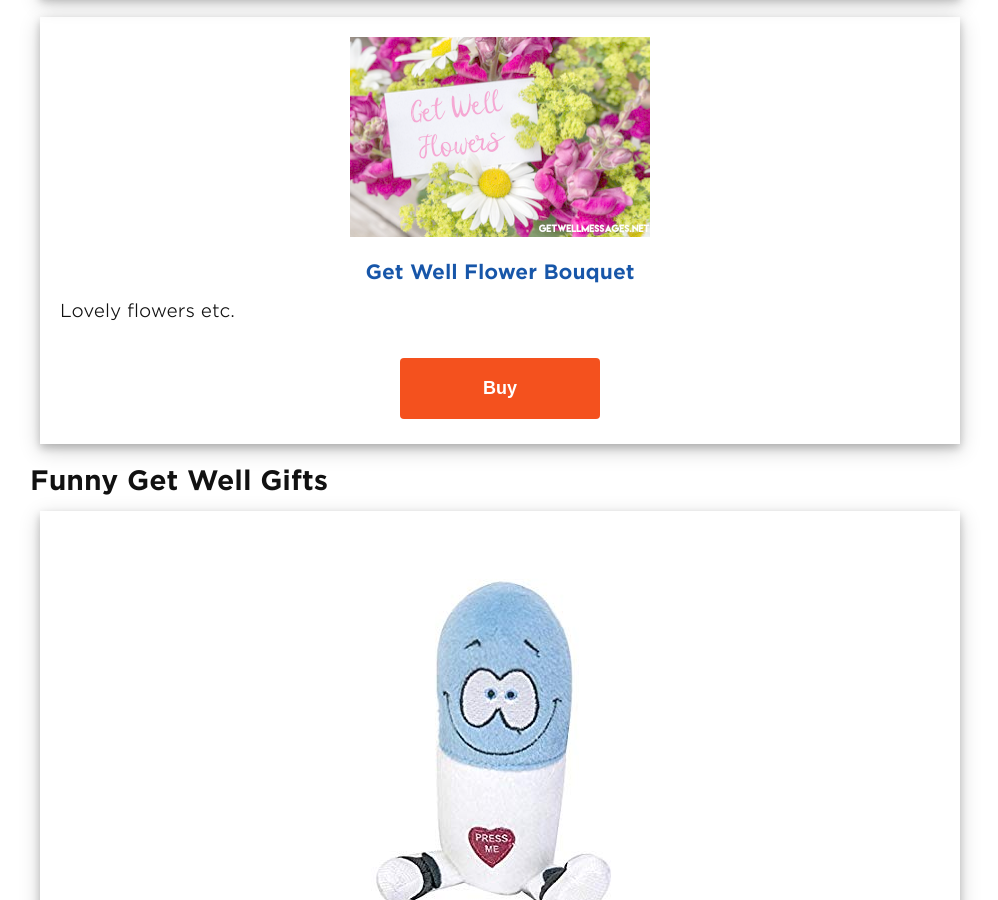
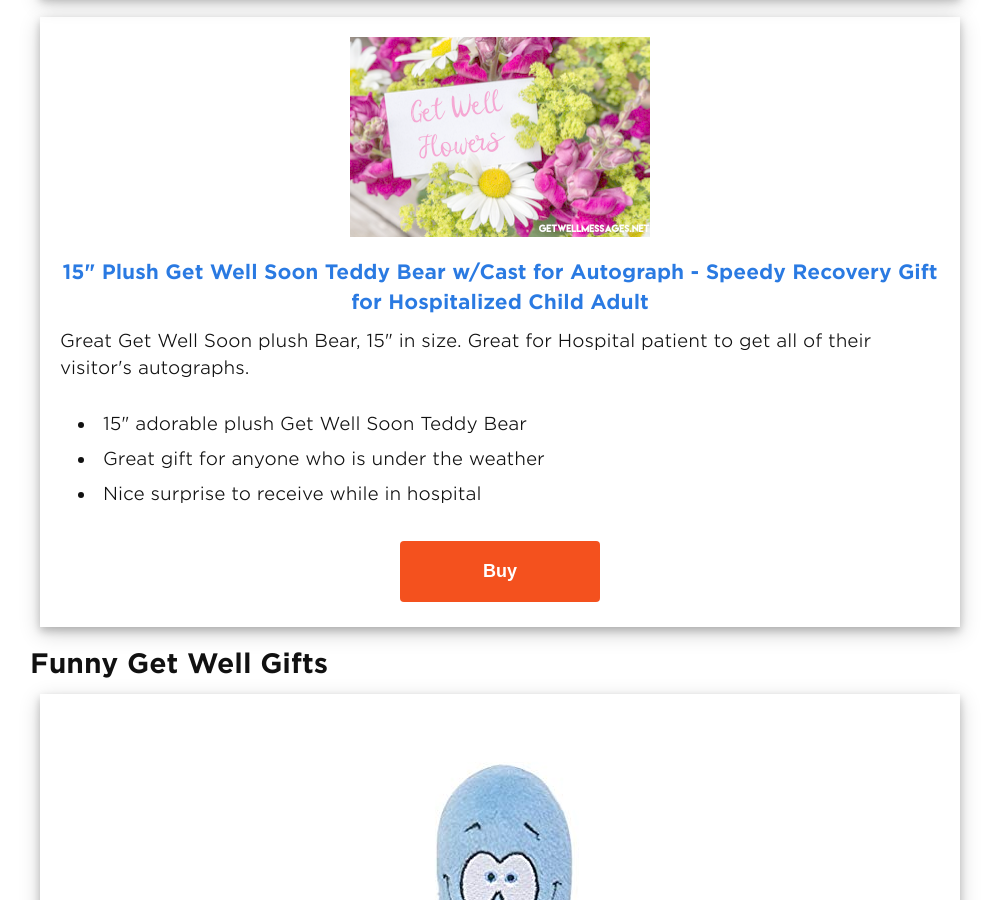
Before and after one commit to andyml123/andyml123.github.io, a Jekyll site: the page built from get-well-gifts.md, in a window 1280 px wide and 900 px high, scrolled down 9278 px. Shown: the whole window, without its empty margins (140-1138 px from the left). Built offline with Jekyll 4.4.1, drawn with Linux system fonts in a browser that asks for light colours; a script that is not in the unit is left out.

Commit message:
Update get-well-gifts.md

```diff
--- a/get-well-gifts.md
+++ b/get-well-gifts.md
@@ -176,12 +176,17 @@ You will love the fine detail award winning Bearington Collection uses to bring
 </div>
 </div>
 
-<div class="product-cta-box"><a href=""><img src="/img/get-well-flowers-300x200.png" alt="" /></a>
+<div class="product-cta-box"><a href="https://www.amazon.com/gp/product/B00K302PEG/ref=as_li_tl?ie=UTF8&camp=1789&creative=9325&creativeASIN=B00K302PEG&linkCode=as2&tag=getwellmessages-20&linkId=68916a7a7ba3bacdf0d993f984f6fd6b"><img src="/img/get-well-flowers-300x200.png" alt="" /></a>
 <div class="product-cta-heading">
-<a href=""> Get Well Flower Bouquet</a>
+<a href="https://www.amazon.com/gp/product/B00K302PEG/ref=as_li_tl?ie=UTF8&camp=1789&creative=9325&creativeASIN=B00K302PEG&linkCode=as2&tag=getwellmessages-20&linkId=68916a7a7ba3bacdf0d993f984f6fd6b">15" Plush Get Well Soon Teddy Bear w/Cast for Autograph - Speedy Recovery Gift for Hospitalized Child Adult</a>
 </div>
-<p>Lovely flowers etc.</p>
-<div class="product-cta-button-centre"><a href=""><button type="button" class="product-cta-button">Buy</button></a>
+<p>Great Get Well Soon plush Bear, 15" in size. Great for Hospital patient to get all of their visitor's autographs.</p>
+<ul>
+<li>15" adorable plush Get Well Soon Teddy Bear</li>
+<li>Great gift for anyone who is under the weather</li>
+<li>Nice surprise to receive while in hospital</li>
+</ul>
+<div class="product-cta-button-centre"><a href="https://www.amazon.com/gp/product/B00K302PEG/ref=as_li_tl?ie=UTF8&camp=1789&creative=9325&creativeASIN=B00K302PEG&linkCode=as2&tag=getwellmessages-20&linkId=68916a7a7ba3bacdf0d993f984f6fd6b"><button type="button" class="product-cta-button">Buy</button></a>
 </div>
 </div>
 
```
